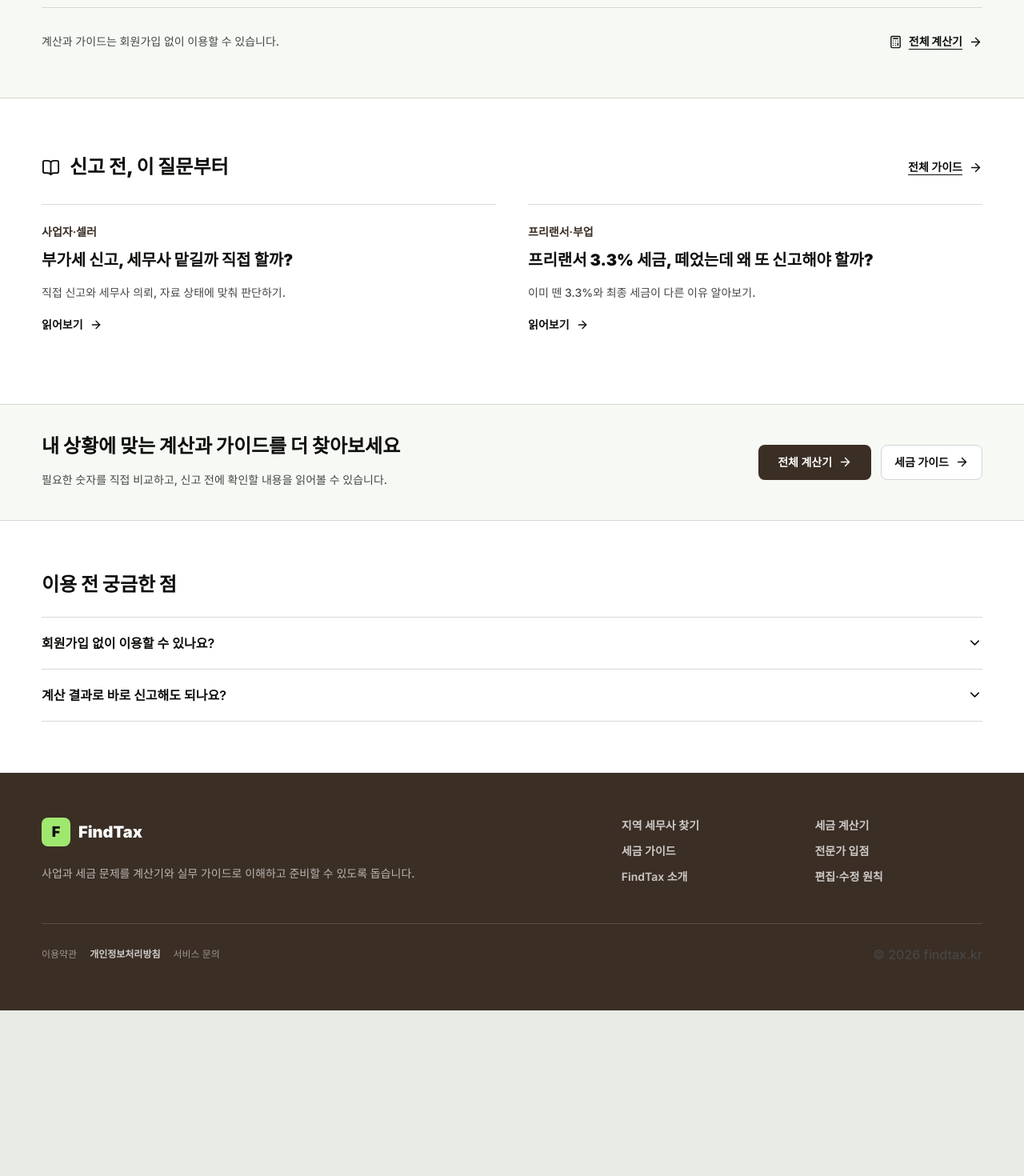
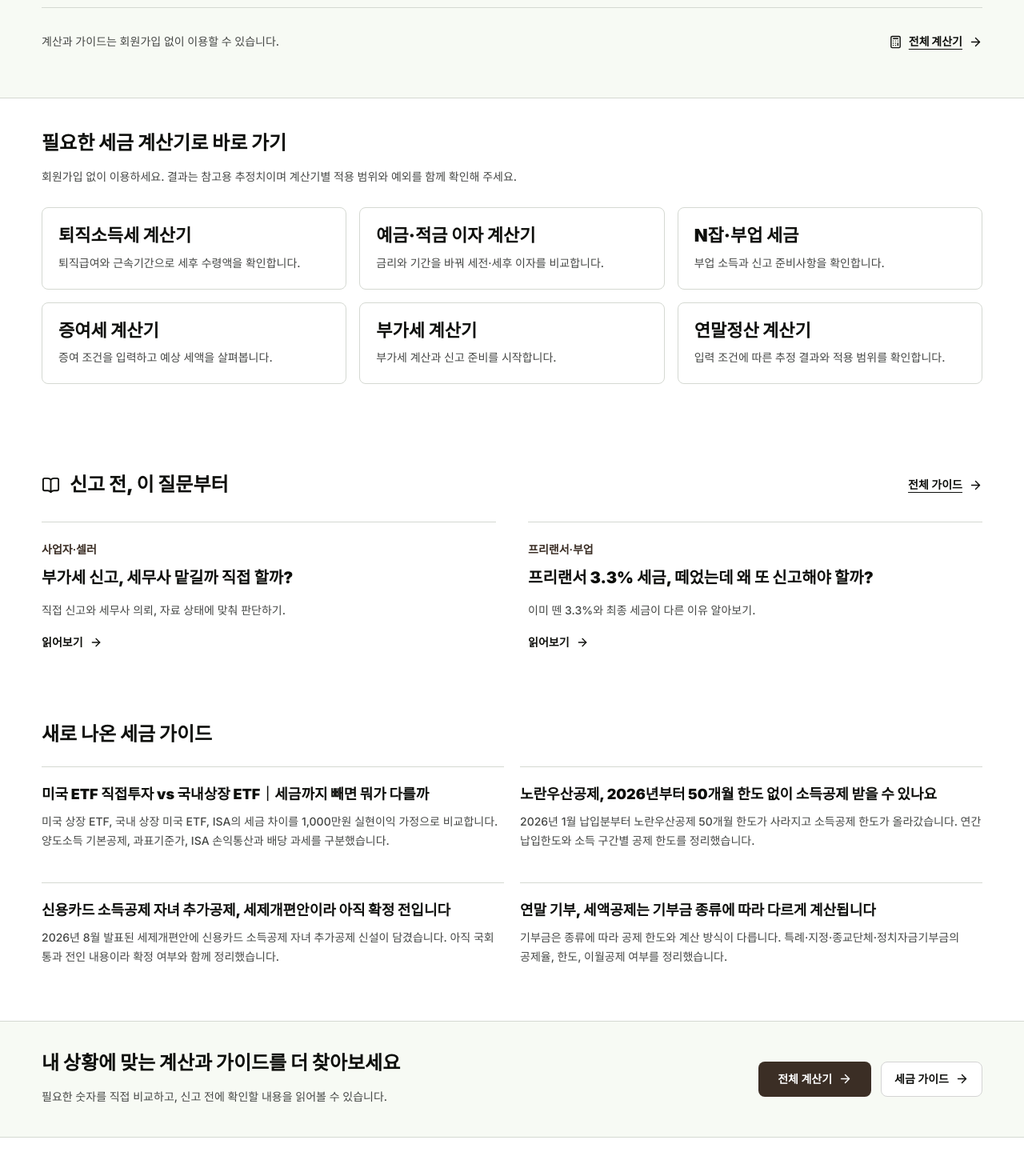
Before and after one commit to dpcoolm-cmd/findtax, a Next.js app: page / in a window 1280 px wide. Shown: the part 560-2030 px from the top of the page at 80% size. Before the commit the page ends 1823 px from the top, so only its background shows below. Built offline with nearby package versions, Linux system fonts and the light colour scheme; no server answers; a web font is replaced by a local one.

Commit message:
feat: surface key calculators and publish guide RSS

```diff
--- a/app/layout.tsx
+++ b/app/layout.tsx
@@ -25,6 +25,7 @@ const ogImage = process.env.NEXT_PUBLIC_OG_IMAGE_URL;
 
 export const metadata: Metadata = {
   metadataBase: new URL(baseUrl),
+  alternates: { types: { "application/rss+xml": `${baseUrl}/rss.xml` } },
   title: {
     default: "FindTax | 세금 계산부터 세무사 연결까지",
     template: `%s | ${siteName}`,
--- a/app/page.tsx
+++ b/app/page.tsx
@@ -3,7 +3,7 @@ import type { Metadata } from "next";
 import { ArrowRight, BookOpen, Calculator, ChevronDown } from "lucide-react";
 import { JsonLd } from "@/components/JsonLd";
 import { TaxDecisionWidget } from "@/components/TaxDecisionWidget";
-import { getBlogArticle } from "@/lib/blog/posts";
+import { BLOG_ARTICLES, getBlogArticle } from "@/lib/blog/posts";
 import { faqJsonLd } from "@/lib/seo/auto-content";
 import { absoluteUrl } from "@/lib/seo/urls";
 
@@ -21,6 +21,15 @@ const STARTER_GUIDES = [
   { slug: "부가세-신고-세무사-직접-판단", audience: "사업자·셀러", summary: "직접 신고와 세무사 의뢰, 자료 상태에 맞춰 판단하기." },
   { slug: "프리랜서-3점3-종합소득세-환급-추가납부", audience: "프리랜서·부업", summary: "이미 뗀 3.3%와 최종 세금이 다른 이유 알아보기." },
 ] as const;
+const QUICK_TOOLS = [
+  { href: "/calculator/retirement-income", title: "퇴직소득세 계산기", text: "퇴직급여와 근속기간으로 세후 수령액을 확인합니다." },
+  { href: "/calculator/savings-interest", title: "예금·적금 이자 계산기", text: "금리와 기간을 바꿔 세전·세후 이자를 비교합니다." },
+  { href: "/calculator/부업", title: "N잡·부업 세금", text: "부업 소득과 신고 준비사항을 확인합니다." },
+  { href: "/calculator/증여세", title: "증여세 계산기", text: "증여 조건을 입력하고 예상 세액을 살펴봅니다." },
+  { href: "/calculator/부가세", title: "부가세 계산기", text: "부가세 계산과 신고 준비를 시작합니다." },
+  { href: "/calculator/연말정산", title: "연말정산 계산기", text: "입력 조건에 따른 추정 결과와 적용 범위를 확인합니다." },
+] as const;
+const RECENT_GUIDES = [...BLOG_ARTICLES].sort((a, b) => b.datePublished.localeCompare(a.datePublished)).slice(0, 4);
 const FAQS = [
   { question: "회원가입 없이 이용할 수 있나요?", answer: "계산기와 가이드는 회원가입 없이 이용할 수 있습니다. 세금 운영표 저장과 이어보기 등 일부 기능은 로그인 또는 저장 링크가 필요합니다." },
   { question: "계산 결과로 바로 신고해도 되나요?", answer: "계산 결과는 입력한 조건에 따른 참고용 추정치입니다. 공제·예외·신고연도에 따라 실제 세액이 달라질 수 있으므로 해당 계산기의 적용 범위와 공식 자료를 확인하세요." },
@@ -52,6 +61,16 @@ export default function HomePage() {
         </div>
       </section>
 
+      <section aria-labelledby="quick-tools-title" className="app-shell-frame py-10">
+        <h2 id="quick-tools-title" className="text-2xl font-bold text-ink">필요한 세금 계산기로 바로 가기</h2>
+        <p className="mt-3 text-sm leading-7 text-ink-muted">회원가입 없이 이용하세요. 결과는 참고용 추정치이며 계산기별 적용 범위와 예외를 함께 확인해 주세요.</p>
+        <div className="mt-6 grid gap-4 sm:grid-cols-2 lg:grid-cols-3">
+          {QUICK_TOOLS.map(tool => <Link key={tool.href} href={tool.href} className="rounded-xl border border-line p-5 hover:border-brand-dark focus-visible:outline focus-visible:outline-2 focus-visible:outline-brand-dark">
+            <h3 className="font-bold text-ink">{tool.title}</h3><p className="mt-2 text-sm leading-6 text-ink-muted">{tool.text}</p>
+          </Link>)}
+        </div>
+      </section>
+
       <section aria-labelledby="starter-guides-title" className="app-shell-frame py-12 sm:py-16">
         <div className="flex flex-wrap items-center justify-between gap-4">
           <h2 id="starter-guides-title" className="flex items-center gap-3 text-2xl font-bold text-ink"><BookOpen size={23} aria-hidden />신고 전, 이 질문부터</h2>
@@ -70,6 +89,15 @@ export default function HomePage() {
               </Link>
             );
           })}
+        </div>
+      </section>
+
+      <section aria-labelledby="recent-guides-title" className="app-shell-frame pb-12">
+        <h2 id="recent-guides-title" className="text-2xl font-bold text-ink">새로 나온 세금 가이드</h2>
+        <div className="mt-6 grid gap-5 sm:grid-cols-2">
+          {RECENT_GUIDES.map(article => <Link key={article.slug} href={`/blog/${article.slug}`} className="border-t border-line py-5 hover:underline focus-visible:outline focus-visible:outline-2 focus-visible:outline-brand-dark">
+            <h3 className="text-lg font-bold leading-7 text-ink">{article.h1}</h3><p className="mt-2 text-sm leading-6 text-ink-muted">{article.metaDescription}</p>
+          </Link>)}
         </div>
       </section>
 
--- /dev/null
+++ b/app/rss.xml/route.ts
@@ -0,0 +1,13 @@
+import { BLOG_ARTICLES } from "@/lib/blog/posts";
+import { getBaseUrl } from "@/lib/seo/site";
+export const revalidate = 3600;
+function xml(value: string) { return value.replace(/&/g, "&amp;").replace(/</g, "&lt;").replace(/>/g, "&gt;").replace(/"/g, "&quot;").replace(/'/g, "&apos;"); }
+export function GET() {
+  const base = getBaseUrl().replace(/\/$/, "");
+  const items = [...BLOG_ARTICLES].sort((a, b) => b.datePublished.localeCompare(a.datePublished)).slice(0, 30);
+  const body = items.map(article => {
+    const url = `${base}/blog/${encodeURIComponent(article.slug)}`;
+    return `<item><title>${xml(article.h1)}</title><link>${xml(url)}</link><guid isPermaLink="true">${xml(url)}</guid><description>${xml(article.metaDescription)}</description><pubDate>${new Date(article.datePublished).toUTCString()}</pubDate></item>`;
+  }).join("");
+  return new Response(`<?xml version="1.0" encoding="UTF-8"?><rss version="2.0" xmlns:atom="http://www.w3.org/2005/Atom"><channel><title>FindTax 세금 가이드</title><link>${xml(base)}</link><description>세금 계산과 신고 준비를 위한 FindTax 가이드</description><language>ko</language><atom:link href="${xml(base)}/rss.xml" rel="self" type="application/rss+xml"/>${body}</channel></rss>`, { headers: { "Content-Type": "application/rss+xml; charset=utf-8", "Cache-Control": "public, max-age=3600, s-maxage=3600" } });
+}
--- a/components/Footer.tsx
+++ b/components/Footer.tsx
@@ -5,6 +5,7 @@ const FOOTER_LINKS = [
   { href: "/region", label: "지역 세무사 찾기" },
   { href: "/calculator", label: "세금 계산기" },
   { href: "/blog", label: "세금 가이드" },
+  { href: "/rss.xml", label: "새 가이드 RSS" },
   { href: "/register", label: "전문가 입점" },
   { href: "/about", label: "FindTax 소개" },
   { href: "/editorial-policy", label: "편집·수정 원칙" },
```
